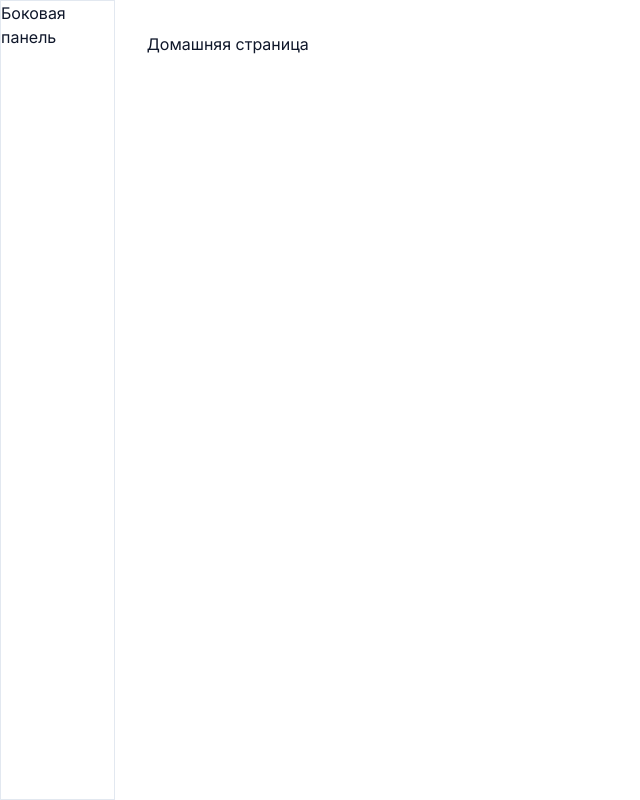
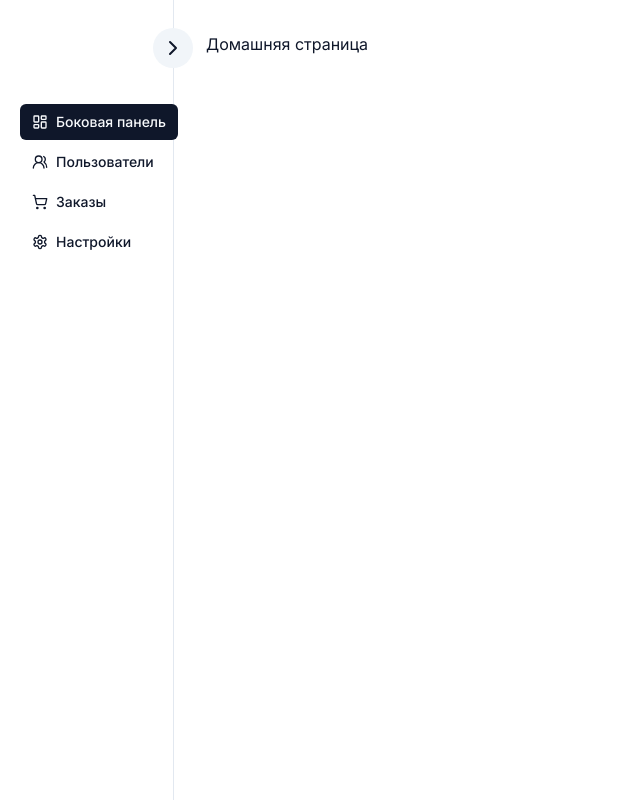
Before and after one commit to whynot3978/shadcn-ui-project-dashboard, a Next.js app: page / in a window 1280 px wide. Shown: the whole page, without its empty margins (0-640 px from the left). Built offline with nearby package versions, Linux system fonts and the light colour scheme; what tailwindcss-debug-screens would draw is missing.

Commit message:
Implementing icons, buttons and tooltips

```diff
--- a/src/app/layout.tsx
+++ b/src/app/layout.tsx
@@ -2,6 +2,7 @@ import type { Metadata } from "next";
 import { Inter } from "next/font/google";
 import "./globals.css";
 import { cn } from "../lib/utils";
+import SideNavBar from "../components/SideNavBar";
 
 const inter = Inter({ subsets: ["latin"] });
 
@@ -27,7 +28,8 @@ export default function RootLayout({
         )}
       >
         {/* Боковая панель */}
-        <p className="border">Боковая панель</p>
+        {/* <p className="border">Боковая панель</p> */}
+        <SideNavBar />
 
         {/* Основное содержимое страницы */}
 
--- /dev/null
+++ b/src/components/SideNavBar.tsx
@@ -0,0 +1,72 @@
+/** @format */
+'use client'
+
+import { useState } from 'react'
+import Nav from './ui/nav'
+
+import {
+    AlertCircle,
+    Archive,
+    ArchiveX,
+    ChevronRight,
+    File,
+    Inbox,
+    LayoutDashboard,
+    MessagesSquare,
+    Search,
+    Send,
+    Settings,
+    ShoppingCart,
+    Trash2,
+    Users2,
+    UsersRound,
+  } from "lucide-react"
+import { Button } from './ui/button'
+
+type Props = {}
+
+const SideNavBar = ({}: Props) => {
+  const [isCollapsed, setIsCollapsed] = useState(false);
+
+    return (
+        <div className='relative min-w-[80px] border-r px-3 pb-10 pt-24'>
+            <div className='absolute right-[-20px] top-7'>
+              <Button variant="secondary" className='rounded-full p-2'>
+                <ChevronRight />
+              </Button>
+            </div>
+
+            <Nav
+            isCollapsed={isCollapsed}
+            links={[
+              {
+                title: "Боковая панель",
+                href: "/",
+                icon: LayoutDashboard,
+                variant: "default"
+              },
+              {
+                title: "Пользователи",
+                href: "/users",
+                icon: UsersRound,
+                variant: "ghost"
+              },
+              {
+                title: "Заказы",
+                href: "/orders",
+                icon: ShoppingCart,
+                variant: "ghost"
+              },
+              {
+                title: "Настройки",
+                href: "/settings",
+                icon: Settings,
+                variant: "ghost",
+              }
+            ]}
+          />
+        </div>
+    )
+}
+
+export default SideNavBar
--- a/src/components/ui/nav.tsx
+++ b/src/components/ui/nav.tsx
@@ -10,19 +10,22 @@ import {
   TooltipContent,
   TooltipTrigger,
 } from "@/components/ui/tooltip"
+import { TooltipProvider } from "@radix-ui/react-tooltip"
 
 interface NavProps {
-  isCollapsed: boolean
+  isCollapsed: boolean;
   links: {
-    title: string
-    label?: string
-    icon: LucideIcon
-    variant: "default" | "ghost"
+    title: string;
+    label?: string;
+    icon: LucideIcon;
+    variant: "default" | "ghost";
+    href: string;
   }[]
 }
 
-export function Nav({ links, isCollapsed }: NavProps) {
+const Nav = ({ links, isCollapsed }: NavProps) => {
   return (
+    <TooltipProvider>
       <div
       data-collapsed={isCollapsed}
       className="group flex flex-col gap-4 py-2 data-[collapsed=true]:py-2"
@@ -33,7 +36,7 @@ export function Nav({ links, isCollapsed }: NavProps) {
               <Tooltip key={index} delayDuration={0}>
                 <TooltipTrigger asChild>
                   <Link
-                  href="#"
+                    href={link.href}
                     className={cn(
                       buttonVariants({ variant: link.variant, size: "icon" }),
                       "h-9 w-9",
@@ -57,7 +60,7 @@ export function Nav({ links, isCollapsed }: NavProps) {
             ) : (
               <Link
                 key={index}
-              href="#"
+                href={link.href}
                 className={cn(
                   buttonVariants({ variant: link.variant, size: "sm" }),
                   link.variant === "default" &&
@@ -83,5 +86,10 @@ export function Nav({ links, isCollapsed }: NavProps) {
           )}
         </nav>
       </div>
+    </TooltipProvider>
+
+
   )
 }
+
+export default Nav
```
Lines whose indentation alone changed are shown as unchanged.
